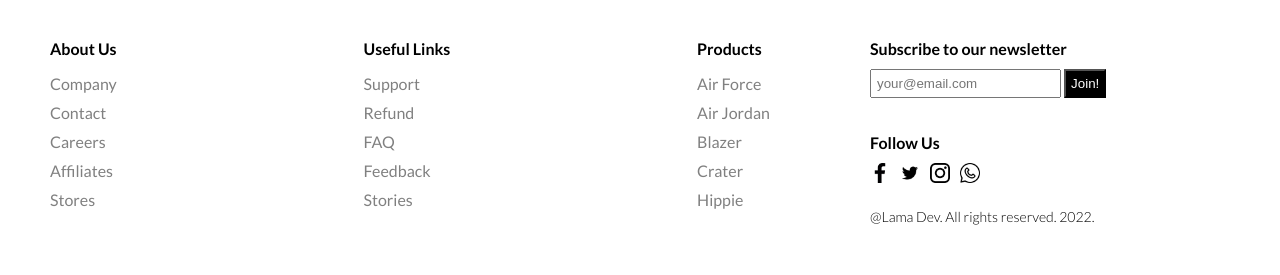
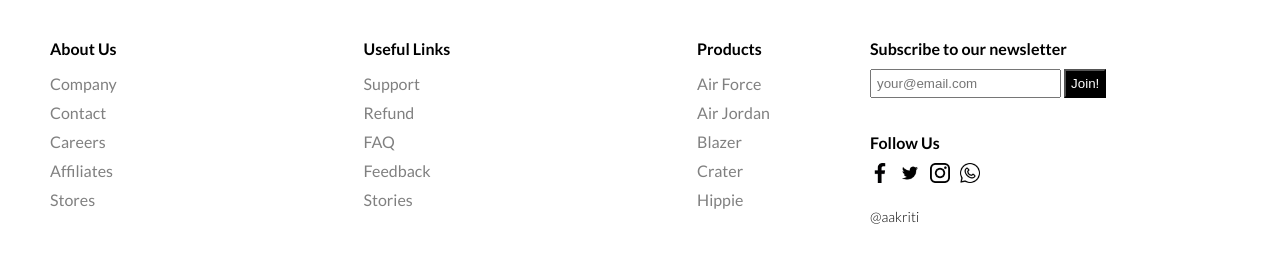
Before and after one commit to aakritzz/shopping, a plain HTML site: page index.html in a window 1280 px wide. Shown: the part 3098-3373 px from the top of the page. Drawn offline with Linux system fonts and the light colour scheme.

Commit message:
Update index.html

```diff
--- a/index.html
+++ b/index.html
@@ -236,7 +236,7 @@
                 </div>
             </div>
             <div class="footerRightMenu">
-                <span class="copyright">@Lama Dev. All rights reserved. 2022.</span>
+                <span class="copyright">@aakriti</span>
             </div>
         </div>
     </footer>
```
